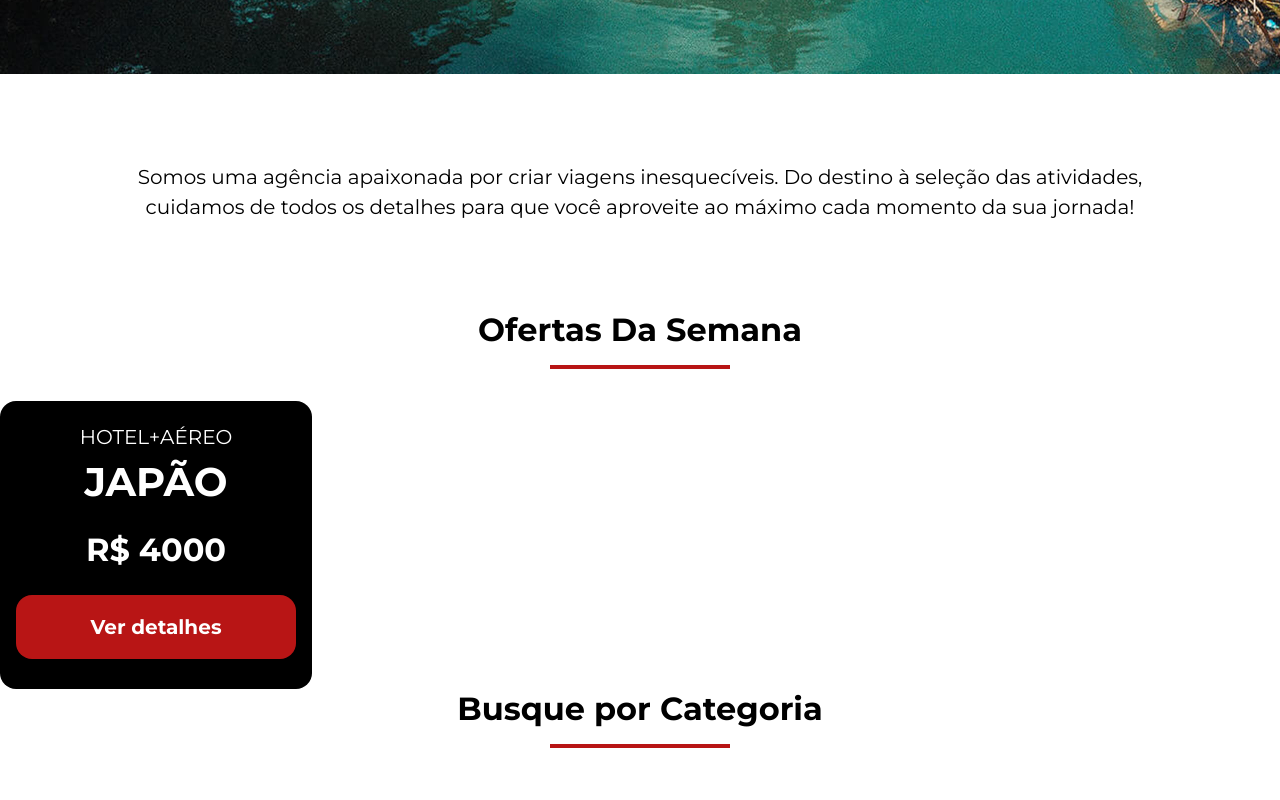
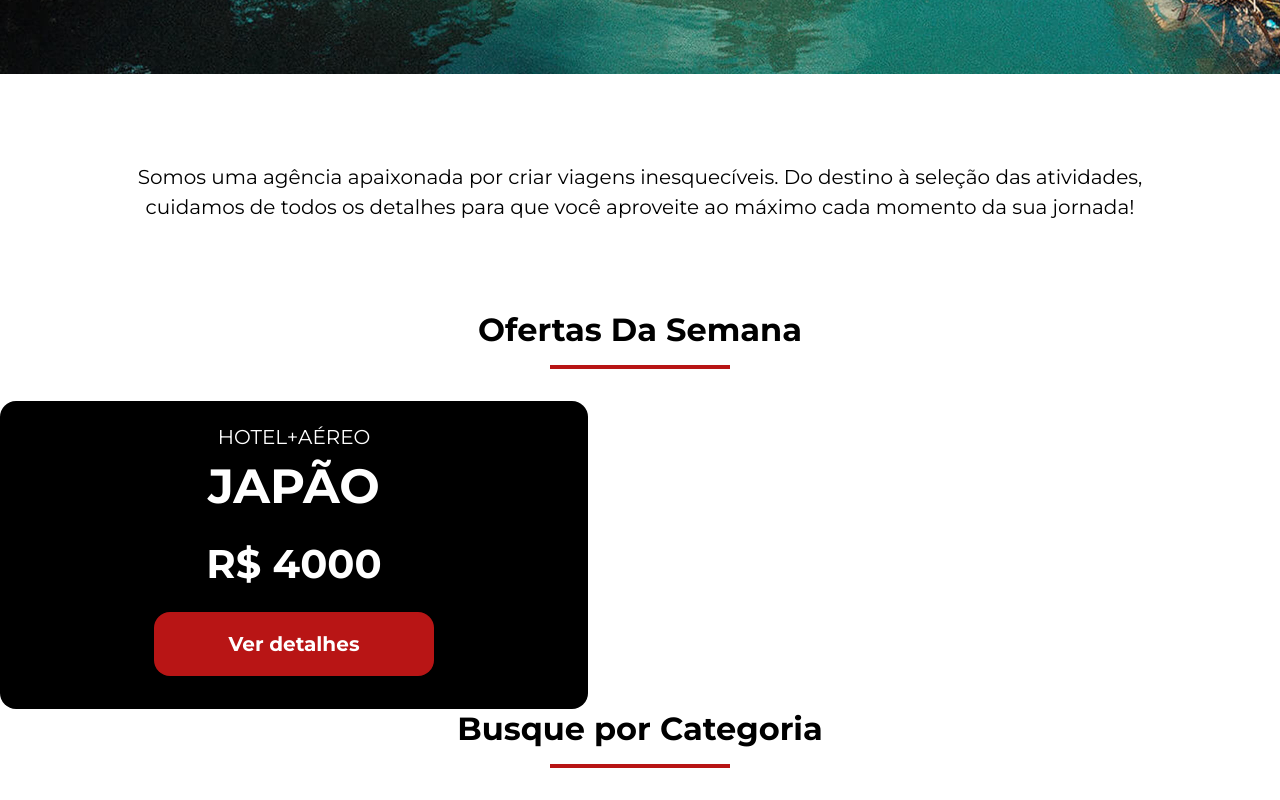
Before and after one commit to luizgus1213/Jornada-Viagens, a plain HTML site: page index.html in a window 1280 px wide. Shown: the part 686-1486 px from the top of the page. Drawn offline with Linux system fonts and the light colour scheme.

Commit message:
finaliza estilos de adaptacao dos cards relativos

```diff
--- a/css/global.css
+++ b/css/global.css
@@ -60,6 +60,7 @@ body {
   line-height: 64px;
   text-decoration: none;
 }
+
 @media screen and (min-width: 768px) {
   .section-title h2 {
     font-size: 32px;
--- a/css/offers.css
+++ b/css/offers.css
@@ -28,5 +28,23 @@
 .card header span {
   font-size: 32px;
   display: inline-block;
+  font-weight: var(--title-weight);
+
   margin-top: 24px;
 }
+@media screen and (min-width: 1024px) {
+  .card {
+    width: 588px;
+    height: 308px;
+  }
+  .card header h3 {
+    font-size: 48px;
+  }
+  .card header span {
+    font-size: 40px;
+  }
+  .card footer {
+    display: flex;
+    justify-content: center;
+  }
+}
--- a/index.html
+++ b/index.html
@@ -71,9 +71,12 @@
         <article class="card">
           <header>
             <p>HOTEL+AÉREO</p>
-            <h3>JAPÃO <span> R$ 4000 </span></h3>
+            <h3>JAPÃO</h3>
+            <span> R$ 4000 </span>
           </header>
-          <footer><a href="#" class="button"> Ver detalhes</a></footer>
+          <footer>
+            <a href="#" class="button"> Ver detalhes</a>
+          </footer>
         </article>
       </section>
     </section>
```
